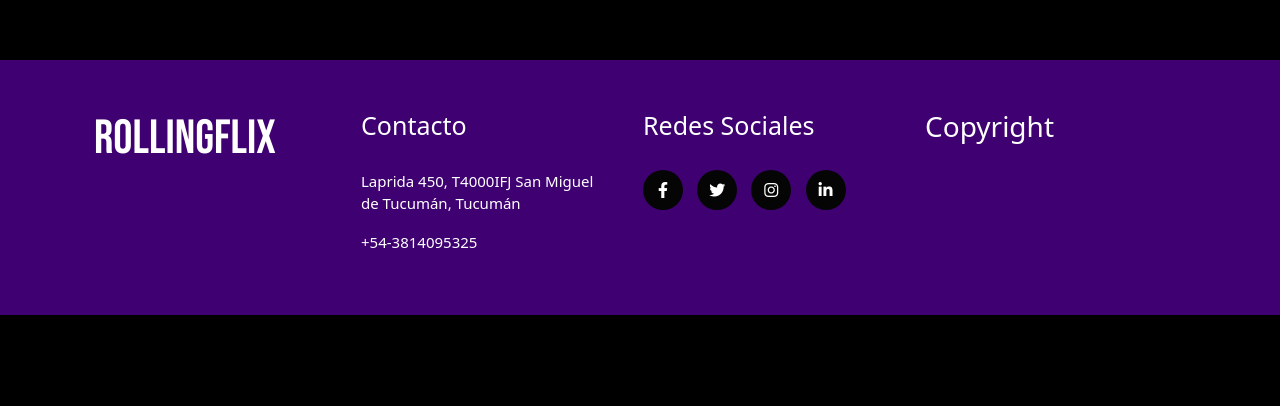
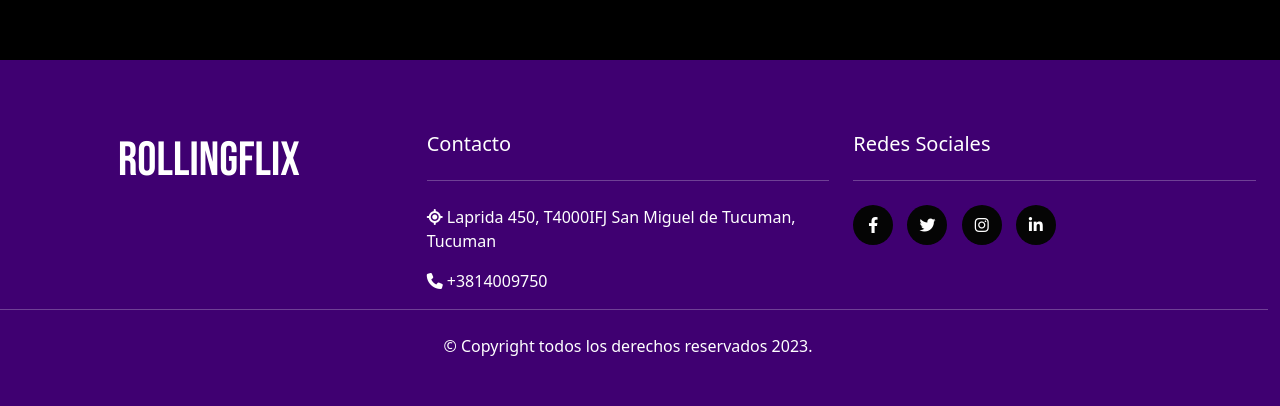
Before and after one commit to AniMargaa/rollingflix, a plain HTML site: page index.html in a window 1280 px wide. Shown: the part 1264-1670 px from the top of the page. Before the commit the page ends 1579 px from the top, so only its background shows below. Drawn offline with nearby package versions, Linux system fonts and the light colour scheme.

Commit message:
primera version del footer subida

```diff
--- a/footer.css
+++ b/footer.css
@@ -1,33 +1,34 @@
 
- footer .container{
+ /* footer .container{
     max-width: 1170px;
     margin: auto;
     margin-bottom: 100px;
-}
-.row{
+} */
+/* .row{
     display: flex;
     flex-wrap: wrap;
     justify-content: center;
-}
+} */
+/*
+footer{
+    background-color: )rgb(63, 0, 113;
 
-.footer{
-    background-color: rgb(63, 0, 113);
-    padding: 50px 0;
-}
-.footer-col{
+} */
+/* .footer-col{
    width: 25%;
    padding: 0px 15px;
-}
-.footer-col p{
+
+} */
+/* .footer-col p{
     font-size: 15px;
-}
-.footer-col h4{
+} */
+/* .footer-col h4{
     font-size: 25px;
     margin-bottom: 30px;
     font-weight: 500px;
     position: relative;
-}
-.footer-col h4::before{
+} */
+/* .footer-col h4::before{
     content: '';
     position: absolute;
     left:20px;
@@ -35,6 +36,9 @@
     height: 20px;
     box-sizing: border-box;
     width: 50px;
+} */
+.f-color {
+    background-color: rgb(63, 0, 113);
 }
 footer .logo{
     font-family: 'Bebas Neue', sans-serif;
@@ -43,7 +47,7 @@ footer .logo{
     margin-left: 15px;
 }
 
-.footer-col .social-links a{
+.social-links a{
     display: inline-block;
     height: 40px;
     width: 40px;
@@ -54,7 +58,7 @@ footer .logo{
     border-radius: 50px;
     color: #ffffff;
 }
-.footer-col .social-links a:hover{
+.social-links a:hover{
     color: #24262b;
     background-color: #ffffff;
 }
--- a/index.html
+++ b/index.html
@@ -62,32 +62,79 @@
         </section>
       </main>
 
-    <footer class="footer">
-      <div class="container">
-        <div class="row">
-          <div class="footer-col">
-            <h2 class="logo">RollingFlix</h2>
+
+      <footer class="f-color pt-5 pb-4">
+        <div class="text-center text-md-star">
+          <div class="row text-center text-md-start">
+            <div class="col-md-4 col-lg-4 col-xl-4 mx-auto mt-4">
+              <h5 class="logo text-center mb-4">Rollingflix</h5>
+            </div>
+            <div class="col-md-4 col-lg-4 col-xl-4 mx-auto mt-4">
+              <h5 class="mb-4">Contacto</h5>
+              <hr class="mb-4">
+              <p>
+                <li class="fas fa-location"></li>
+                Laprida 450, T4000IFJ San Miguel de Tucuman, Tucuman
+              </p>
+              <p>
+                <li class="fas fa-phone"></li>
+                +3814009750
+              </p>
+            </div>
+            <div class="col-md-4 col-lg-4 col-xl-4 mx-auto mt-4">
+              <h5 class="mb-4">Redes Sociales</h5>
+              <hr class="mb-4">
+              <ul class="list-unstyled list-inline">
+                <li class="social-links list-inline-item">
+                  <a href="https://www.facebook.com/"><i class="fab fa-facebook-f"></i></a>
+                  <a href="https://www.twitter.com/"><i class="fab fa-twitter"></i></a>
+                  <a href="https://www.instagram.com/"><i class="fab fa-instagram"></i></a>
+                  <a href="https://www.linkedin.com/"><i class="fab fa-linkedin-in"></i></a>
+                </li>
+              </ul>
+            </div>
+            <hr class="mb-4">
+            <div class="text-center mb-2">
+              <p>
+                &#169; Copyright todos los derechos reservados 2023.
+              </p>
+            </div>
           </div>
-          <div class="footer-col">
-            <h4>Contacto</h4>
-            <p>Laprida 450, T4000IFJ San Miguel de Tucumán, Tucumán</p>
-            <p>+54-3814095325</p>
+        </div>
+      </footer>
+
+    <!-- <footer class="footer">
+      <div class="container text-center text-md-start ">
+        <div class="row text-center text-md-start">
+          <div class="footer-col col-md-3 col-lg-3 col-xl-3 mx-auto m-3">
+            <h2 class="logo ">RollingFlix</h2>
           </div>
-          <div class="footer-col">
-            <h4>Redes Sociales</h4>
-            <div class="social-links">
+          <div class="footer-col col-md-2 col-lg-2 col-xl-2 mx-auto m-3">
+            <h4 class="mb-4">Contacto</h4>
+            <hr class="mb-4">
+            <p>
+              <li class="fas fa-location"></li>
+              Laprida 450, T4000IFJ San Miguel de Tucumán, Tucumán</p>
+            <p>
+              <li class="fas fa-phone"></li>
+              +54-38145555</p>
+          </div>
+          <div class="footer-col col-md-3 col-lg-3 col-xl-3 mx-auto m-3 text-center">
+            <h4 class="mb-4 list-unstyled list-inline">Redes Sociales</h4>
+            <hr class="mb-4">
+            <div class="social-links list-inline-item">
               <a href="https://www.facebook.com/"><i class="fab fa-facebook-f"></i></a>
               <a href="https://www.twitter.com/"><i class="fab fa-twitter"></i></a>
               <a href="https://www.instagram.com/"><i class="fab fa-instagram"></i></a>
               <a href="https://www.linkedin.com/"><i class="fab fa-linkedin-in"></i></a>
             </div>
           </div>
-          <div class="footer-col">
-            <h3>Copyright</h3>
+          <div class="footer-col col-md-1 col-lg-1 col-xl-1 mx-auto m-3">
+            <p class="text-center mt-5"> &#169; Copyright todos los derechos reservados.</p>
           </div>
         </div>
       </div>
-    </footer>
+    </footer> -->
 
 
 
--- a/paginaprincipal.css
+++ b/paginaprincipal.css
@@ -49,9 +49,3 @@
     display: inline;
     padding-left: 5px;
 }
-
-@media (max-width:720px) {
-    .front-page{
-
-    }
-}
```
